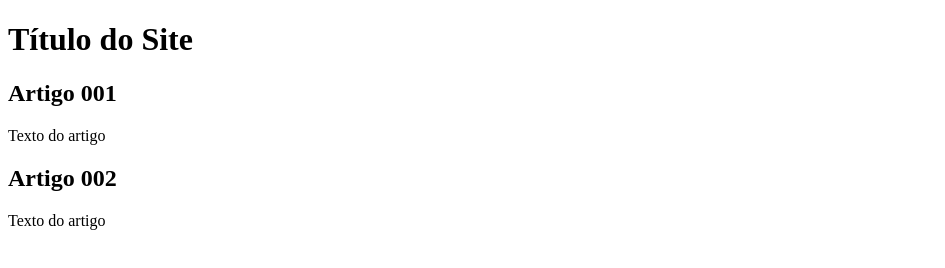
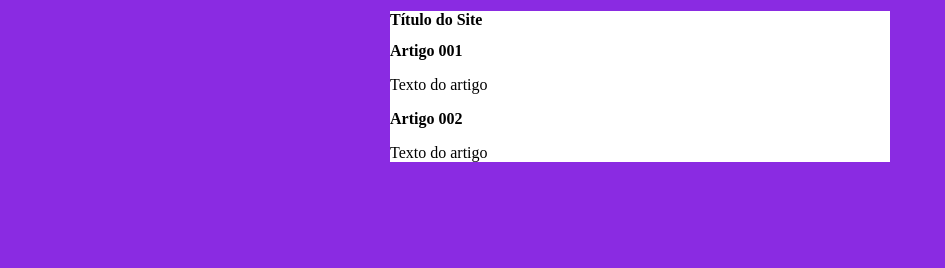
Before and after one commit to wagnerdiogo/Projeto-site, a plain HTML site: page index.html in a window 1280 px wide. Shown: the whole page, without its empty margins (0-945 px from the left). Drawn offline with Linux system fonts and the light colour scheme.

Commit message:
por enquanto é isso

```diff
--- /dev/null
+++ b/estilos/style.css
@@ -0,0 +1,17 @@
+* {
+    font-famaly: Arial, Helvetica, sans-serif;
+    font-size: 16px;
+}
+
+body{
+    background-color: blueviolet;
+
+}
+
+main{
+    background-color: white;
+    width: 500px;
+    margin: auto;
+    padding: 10px
+    box-shadow: 3px 3px 5px rgba(0, 0, 0, 0.473);
+}
--- a/index.html
+++ b/index.html
@@ -5,6 +5,7 @@
     <meta http-equiv="X-UA-Compatible" content="IE=edge">
     <meta name="viewport" content="width=device-width, initial-scale=1.0">
     <title>Título do Site</title>
+    <link rel="stylesheet" href="estilos/style.css">
 </head>
 <body>
     <main>
```
